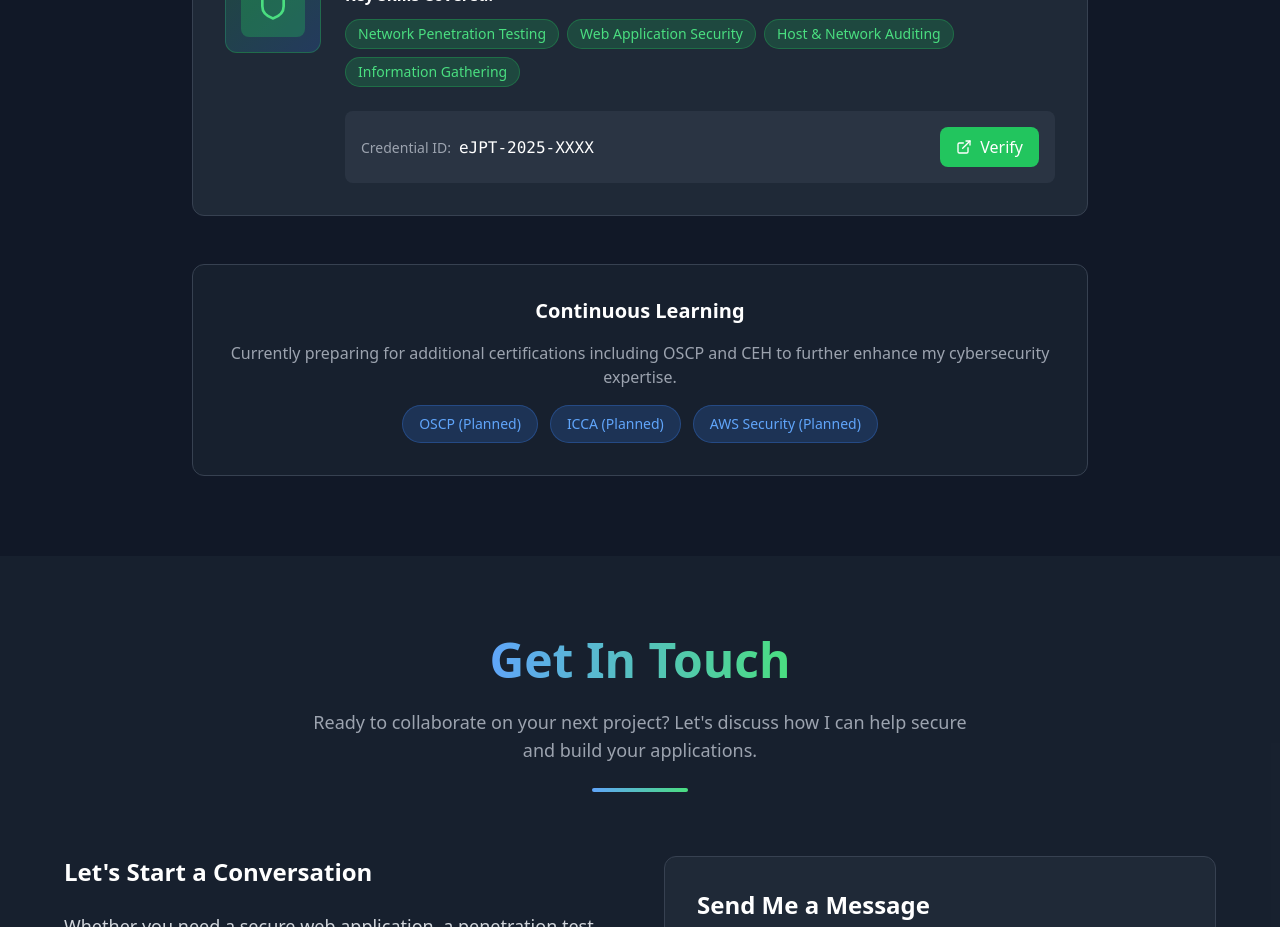
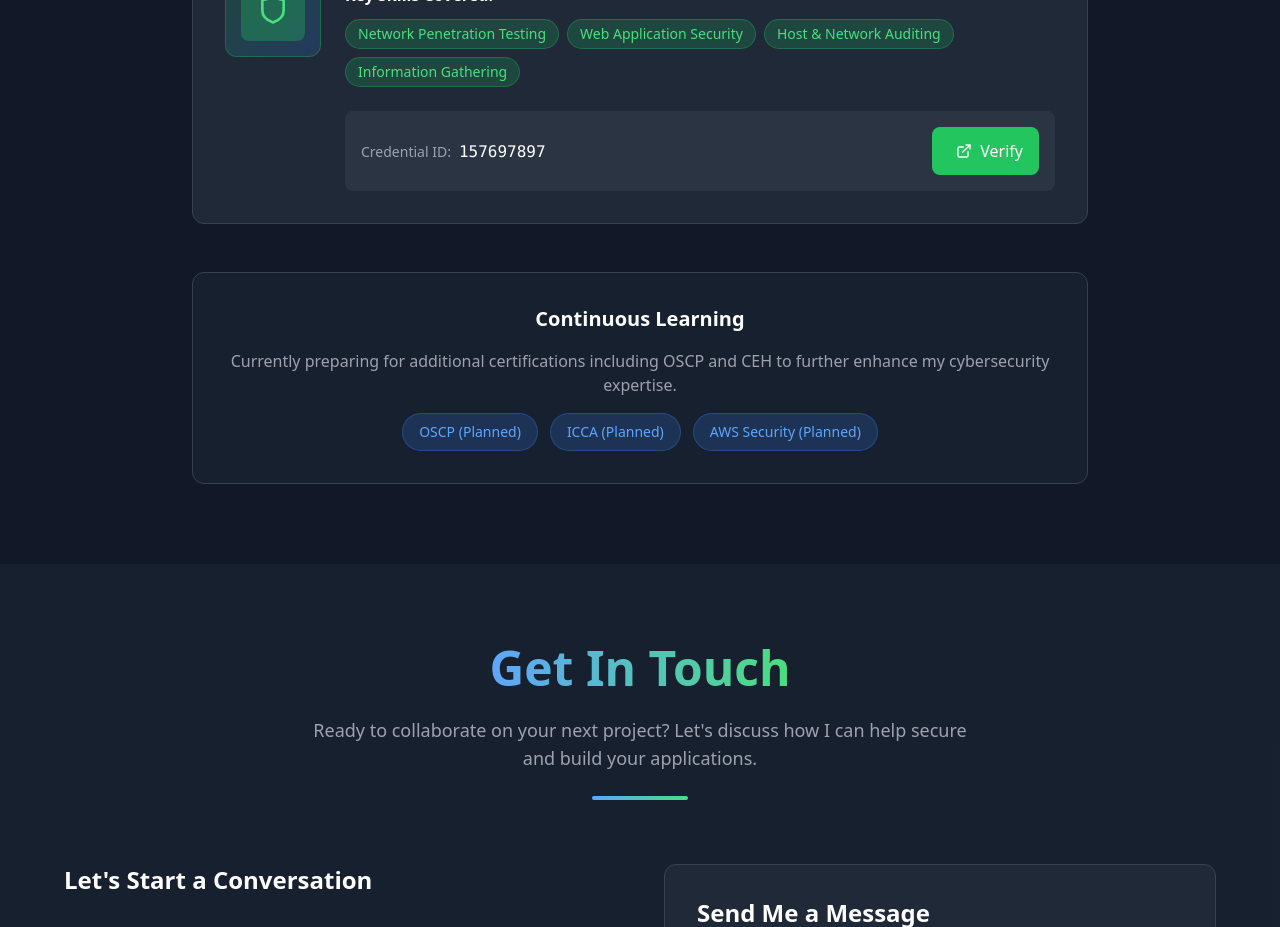
Before and after one commit to BrianLopezM99/portfolio2025, a React (Vite) app: page / in a window 1280 px wide. Shown: the part 5100-6027 px from the top of the page. Built offline with nearby package versions, Linux system fonts and the light colour scheme.

Commit message:
feat: :speech_balloon: Added credential ID eJPT & link to certificate

```diff
--- a/src/components/Certifications.tsx
+++ b/src/components/Certifications.tsx
@@ -1,5 +1,5 @@
 import React from 'react';
-import { Award, Shield, CheckCircle, ExternalLink, Zap } from 'lucide-react';
+import { Award, Shield, CheckCircle, ExternalLink, Zap, Link } from 'lucide-react';
 
 const Certifications = () => {
   const certifications = [
@@ -11,7 +11,7 @@ const Certifications = () => {
       description: "Comprehensive hands-on certification covering penetration testing methodologies, network security assessment, and ethical hacking techniques.",
       skills: ["Network Penetration Testing", "Web Application Security", "Host & Network Auditing", "Information Gathering"],
       verified: true,
-      credentialId: "eJPT-2025-XXXX"
+      credentialId: "157697897"
     }
   ];
 
@@ -98,10 +98,16 @@ const Certifications = () => {
                       <span className="text-gray-400 text-sm">Credential ID:</span>
                       <span className="text-white font-mono ml-2">{cert.credentialId}</span>
                     </div>
-                    <button className="flex items-center space-x-2 px-4 py-2 bg-green-500 hover:bg-green-600 text-white rounded-lg transition-colors duration-200">
-                      <ExternalLink className="w-4 h-4" />
-                      <span>Verify</span>
-                    </button>
+                    <a
+                      href="https://certs.ine.com/d780244c-b95e-401f-8795-14d4d44f7355#acc.bmktZQau"
+                      target="_blank"
+                      rel="noopener noreferrer"
+                      className="flex items-center space-x-2 px-4 py-2 bg-green-500 hover:bg-green-600 text-white rounded-lg transition-colors duration-200"
+                    >
+                      <ExternalLink className="w-4 h-4 m-2" />
+                      Verify
+                    </a>
+
                   </div>
                 </div>
               </div>
```
